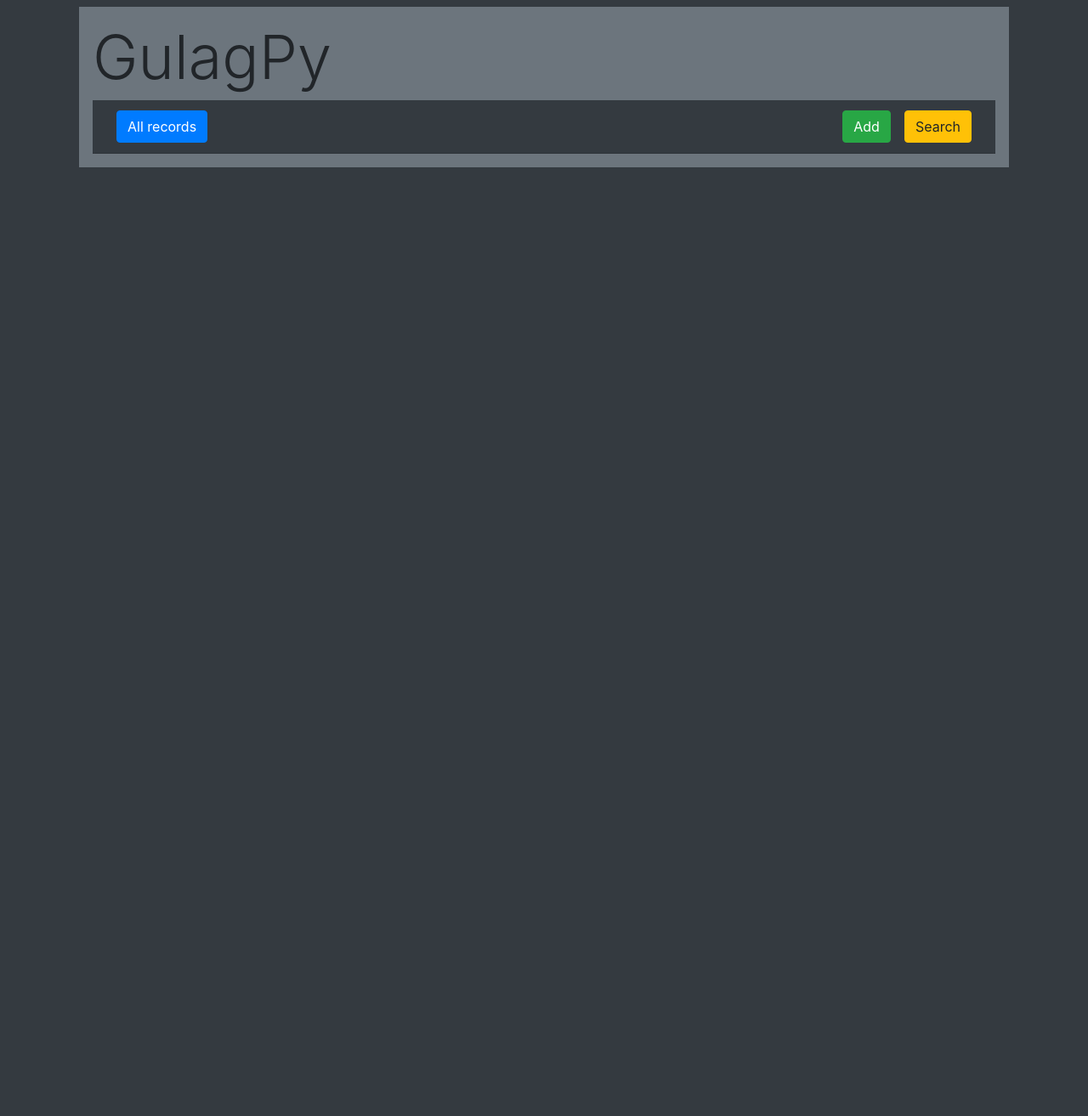
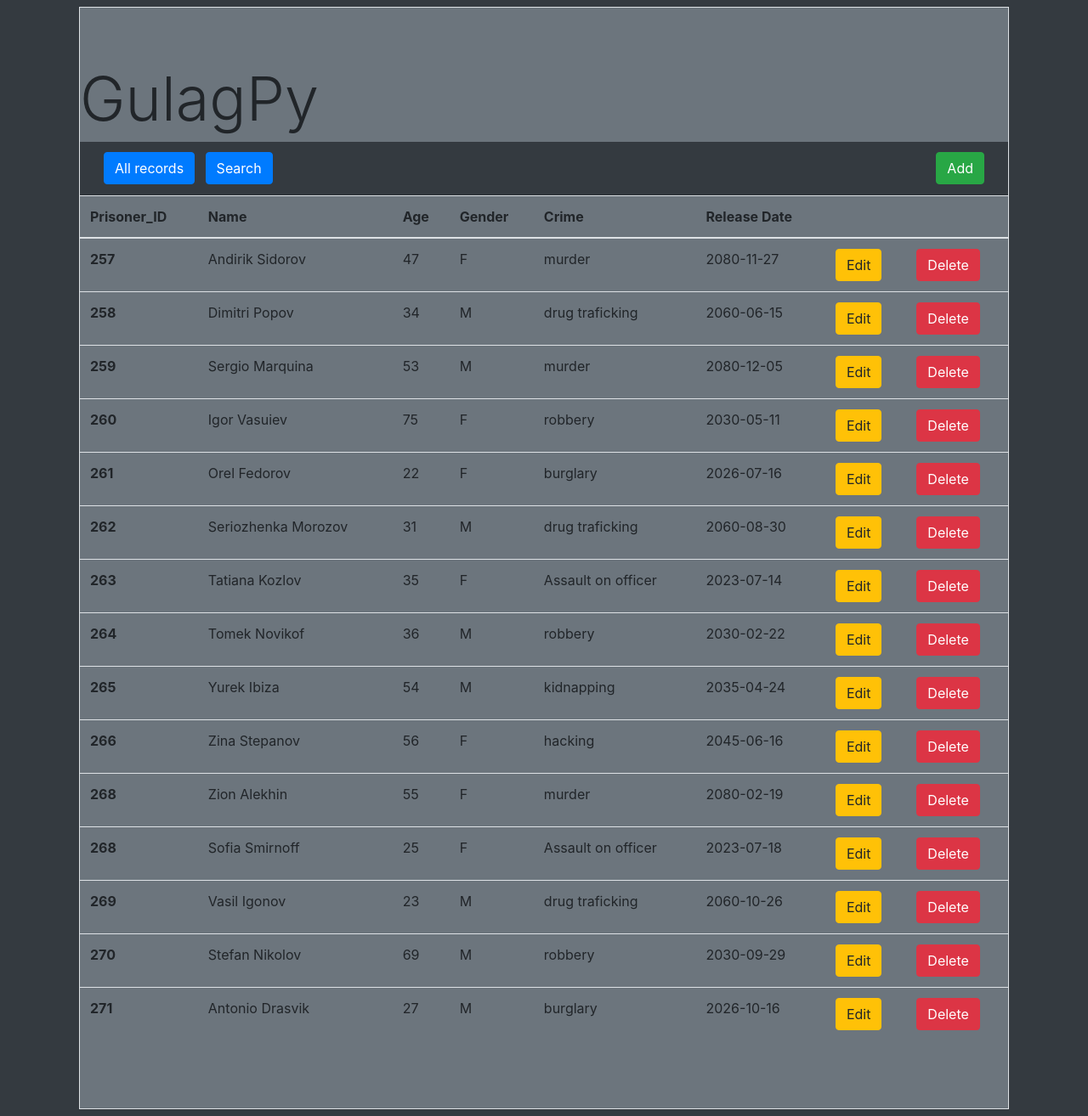
Before and after one commit to AaravRajput/GulagProject, a Flask app: page /app in a window 1280 px wide. Shown: the part 56-1370 px from the top of the page at 85% size. Before the commit the page ends 253 px from the top, so only its background shows below. Run offline with Flask 2, Linux system fonts and the light colour scheme; some libraries are stand-ins or nearby versions.

Commit message:
Work Started on main app

```diff
--- /dev/null
+++ b/PRISONDATA.csv
@@ -0,0 +1,16 @@
+P_ID,NAME,AGE,GENDER,HEIGHT,CONTACT,RELEASE,C_ID,CRIME
+257,Andirik Sidorov,47,F,167,3454668754,2080-11-27,302,murder
+258,Dimitri Popov,34,M,156,84646546454,2060-06-15,278,drug traficking
+259,Sergio Marquina,53,M,145,65461321665,2080-12-05,302,murder
+260,Igor Vasuiev,75,F,156,15664694151,2030-05-11,349,robbery
+261,Orel Fedorov,22,F,148,45684684465,2026-07-16,221,burglary
+262,Seriozhenka Morozov,31,M,136,65145615151,2060-08-30,278,drug traficking
+263,Tatiana Kozlov,35,F,187,4654864512,2023-07-14,107,Assault on officer
+264,Tomek Novikof,36,M,146,49476843125,2030-02-22,349,robbery
+265,Yurek Ibiza,54,M,169,65841651234,2035-04-24,445,kidnapping
+266,Zina Stepanov,56,F,111,64484515154,2045-06-16,456,hacking
+268,Zion Alekhin,55,F,176,84562654254,2080-02-19,302,murder
+268,Sofia Smirnoff,25,F,156,54565484521,2023-07-18,107,Assault on officer
+269,Vasil Igonov,23,M,186,548654432544,2060-10-26,278,drug traficking
+270,Stefan Nikolov,69,M,169,No info,2030-09-29,349,robbery
+271,Antonio Drasvik,27,M,175,45684751546,2026-10-16,221,burglary
--- a/app.py
+++ b/app.py
@@ -1,7 +1,17 @@
 from flask import Flask, render_template
+import csv
 
 app = Flask(__name__)
 
+def readTable():
+    rec=[]
+    with open('PRISONDATA.csv') as pD:
+        reco=csv.reader(pD)
+        for i in reco:
+            rec.append(i)
+        rec.pop(0)
+        rec.pop(-1)
+    return rec
 
 @app.route('/')
 def home_page():
@@ -13,7 +23,7 @@
 
 @app.route('/app')
 def app_page():
-    return render_template('app.html')
+    return render_template('app.html',value=readTable())
 
 @app.route('/about')
 def about_page():
--- a/templates/app.html
+++ b/templates/app.html
@@ -9,14 +9,43 @@
 
 {% block body %}
 
-<div class="jumbotron jumbotron-fluid bg-secondary m-2 p-3">
+<div class="jumbotron jumbotron-fluid bg-secondary m-2 border">
+
   <h1 class="display-3">GulagPy</h1>
   <div class="card-header bg-dark">
     <button class="btn btn-primary mx-2">All records</button>
-    <button class="btn btn-warning float-right mx-2">Search</button>
+    <button class="btn btn-primary">Search</button>
     <button class="btn btn-success float-right mx-2">Add</button>
   </div>
+  <table class="table">
 
+    <thead>
+      <th>Prisoner_ID</th>
+      <th>Name</th>
+      <th>Age</th>
+      <th>Gender</th>
+      <th>Crime</th>
+      <th>Release Date</th>
+      <th></th>
+      <th></th>
+
+    </thead>
+
+    <tbody>
+      {% for i in value %}
+      <tr>
+        <th>{{ i[0] }}</th>
+        <td>{{ i[1] }}</td>
+        <td>{{ i[2] }}</td>
+        <td>{{ i[3] }}</td>
+        <td>{{ i[8] }}</td>
+        <td>{{ i[6] }}</td>
+        <td><button class="btn btn-warning">Edit</button></td>
+        <td><button class="btn btn-danger">Delete</button></td>
+      </tr>
+      {% endfor %}
+    </tbody>
+  </table>
 </div>
 
 {% endblock %}
```
